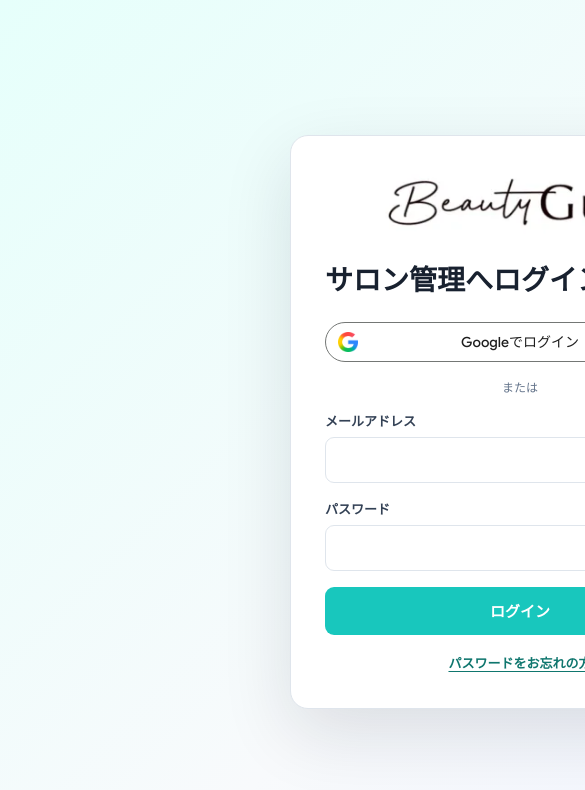
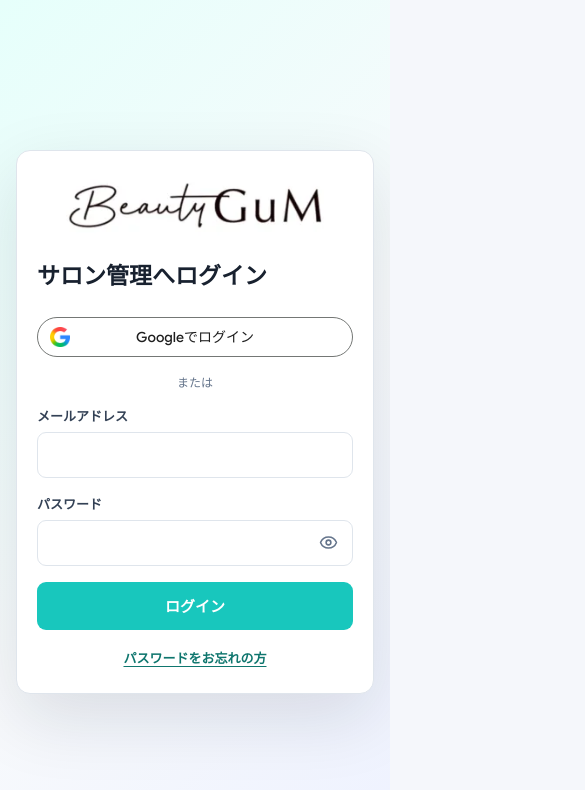
Before and after one commit to OIDEMA/salon-reservation-system, a Next.js app in the folder apps/web/: page /login in a window 390 px wide. Shown: the top 790 px of the page, 585 px wide, since content can reach past the window. Built offline with nearby package versions, Linux system fonts and the light colour scheme; no server answers.

Commit message:
fix: fit authentication forms on mobile screens

```diff
--- a/apps/web/src/app/globals.css
+++ b/apps/web/src/app/globals.css
@@ -2192,8 +2192,15 @@
   font-weight: 900;
 }
 
+/* Authentication also opens from the iOS app, outside the desktop app shell. */
+body:has(> .authPage) {
+  min-width: 0;
+}
+
 .authPage {
   display: grid;
+  width: 100%;
+  min-width: 0;
   min-height: 100vh;
   place-items: center;
   padding: 32px;
@@ -2202,6 +2209,7 @@
 
 .authCard {
   width: min(460px, 100%);
+  min-width: 0;
   border: 1px solid var(--line);
   border-radius: 18px;
   padding: 34px;
@@ -2259,12 +2267,14 @@
 
 .authForm {
   display: grid;
+  min-width: 0;
   gap: 16px;
   margin-top: 24px;
 }
 
 .authForm label {
   display: grid;
+  min-width: 0;
   gap: 7px;
   color: #334155;
   font-size: 13px;
@@ -2272,11 +2282,18 @@
 }
 
 .authForm input {
+  width: 100%;
+  min-width: 0;
   min-height: 46px;
   border: 1px solid var(--line);
   border-radius: 9px;
   padding: 0 12px;
   font: inherit;
+  font-size: 16px;
+}
+
+.authForm .passwordInput {
+  min-width: 0;
 }
 
 .passwordInput {
@@ -2463,6 +2480,30 @@
   opacity: 0.6;
 }
 
+@media (max-width: 680px) {
+  .authPage {
+    min-height: 100svh;
+    padding: 24px 16px;
+  }
+
+  .authCard {
+    padding: 24px 20px;
+    border-radius: 14px;
+  }
+
+  .authCard h1 {
+    font-size: 23px;
+    line-height: 1.4;
+    overflow-wrap: anywhere;
+  }
+
+  .authCard > p,
+  .authMessage {
+    font-size: 14px;
+    line-height: 1.7;
+  }
+}
+
 .tenantSelector {
   margin-top: 24px;
 }
```
